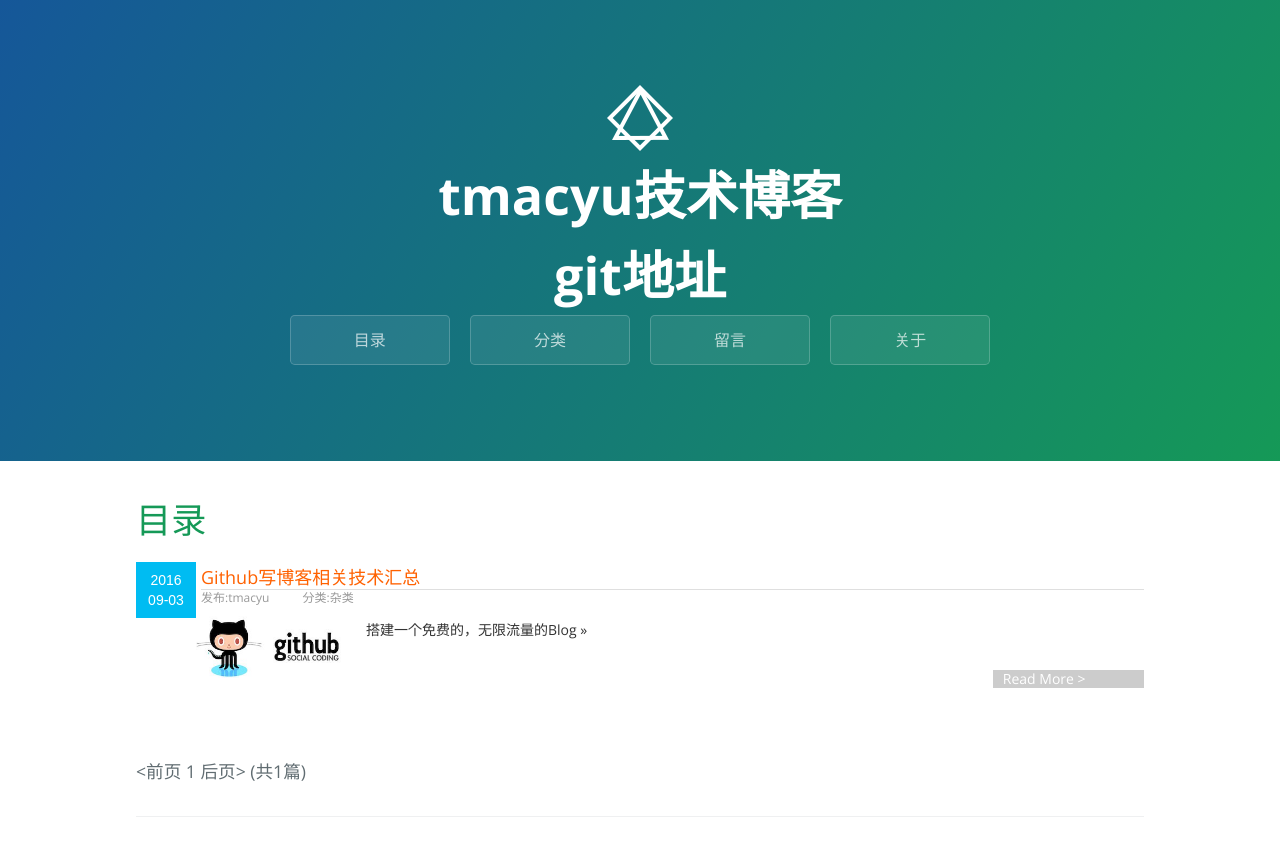
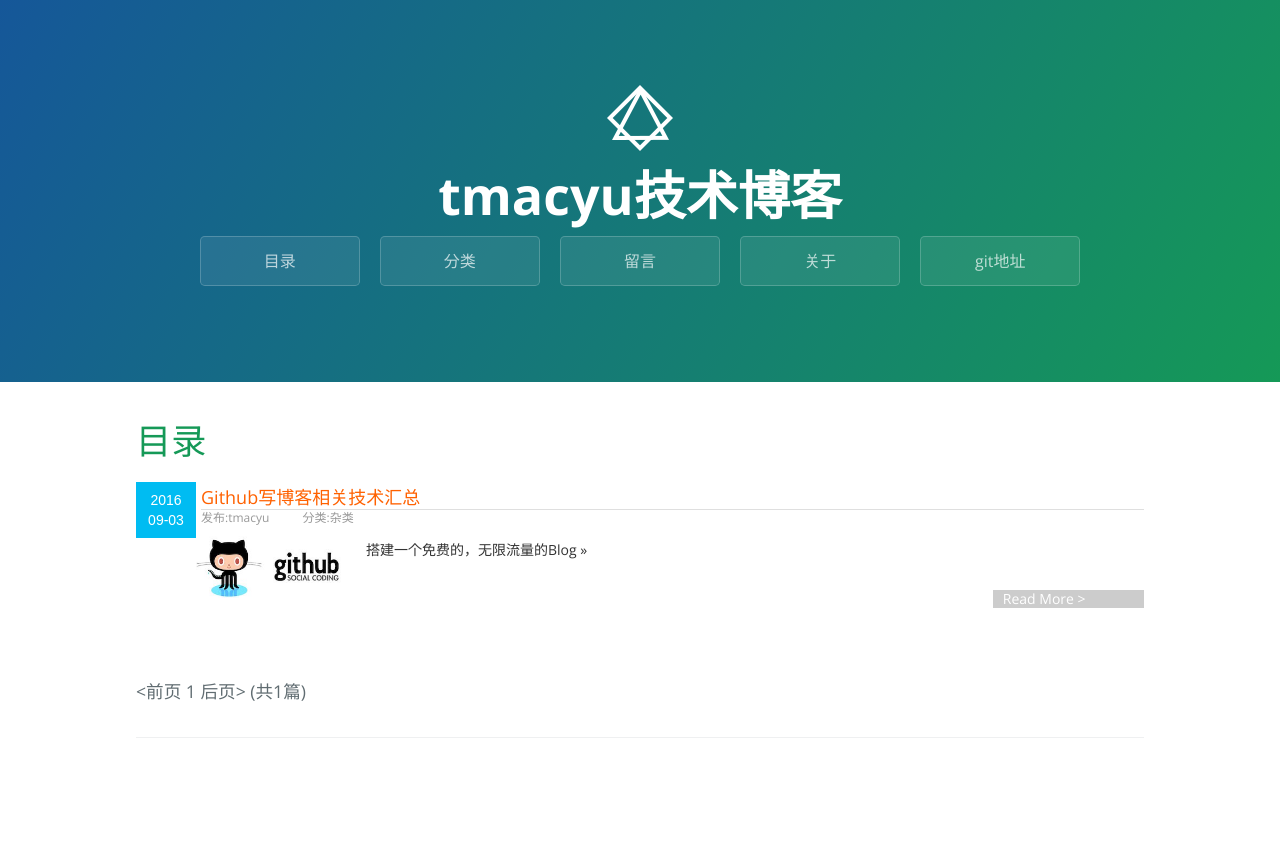
Before and after one commit to tmacyu/tmacyu.github.io, a Jekyll site: the page built from index.html, in a window 1280 px wide. Shown: the top 856 px of the page. Built offline with Jekyll 4.4.1, drawn with Linux system fonts in a browser that asks for light colours; the list of posts is cut into pages by our own code; comment, search, counter and statistics services are not loaded.

Commit message:
Update default.html

```diff
--- a/_layouts/default.html
+++ b/_layouts/default.html
@@ -39,11 +39,11 @@
     <section class="page-header">
       <a href="{{ site.url }}" class="iconbtn"><h1 style="background-image: url('/assets/icon/icon76_white.png'); background-position: center center; background-repeat:no-repeat; height:76px; margin:0px;"></h1></a>
       <a href="{{ site.url }}" class="iconbtn"><h1 class="project-name" >tmacyu技术博客</h1></a>
-       <a href="https://github.com/tmacyu" class="iconbtn"><h1 class="project-name" >git地址</h1></a>
       <a href="/#content" class="btn">目录</a>
       <a href="/categories/#content" class="btn">分类</a>
       <a href="/guestbook/#content" class="btn">留言</a>
       <a href="/about/#content" class="btn">关于</a>
+      <a href="https://github.com/tmacyu" class="btn">git地址</a>
     </section>
 
 
```
